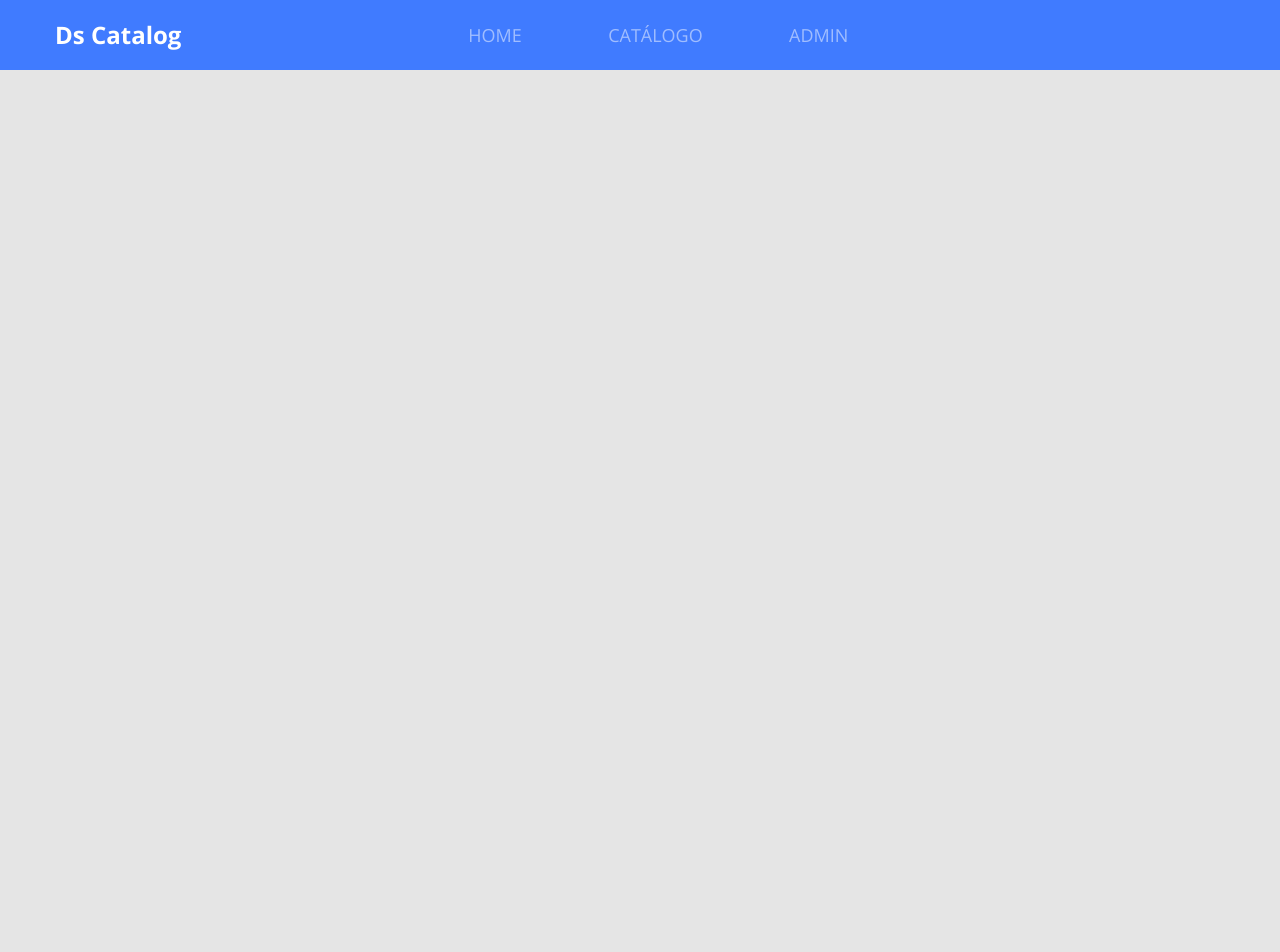
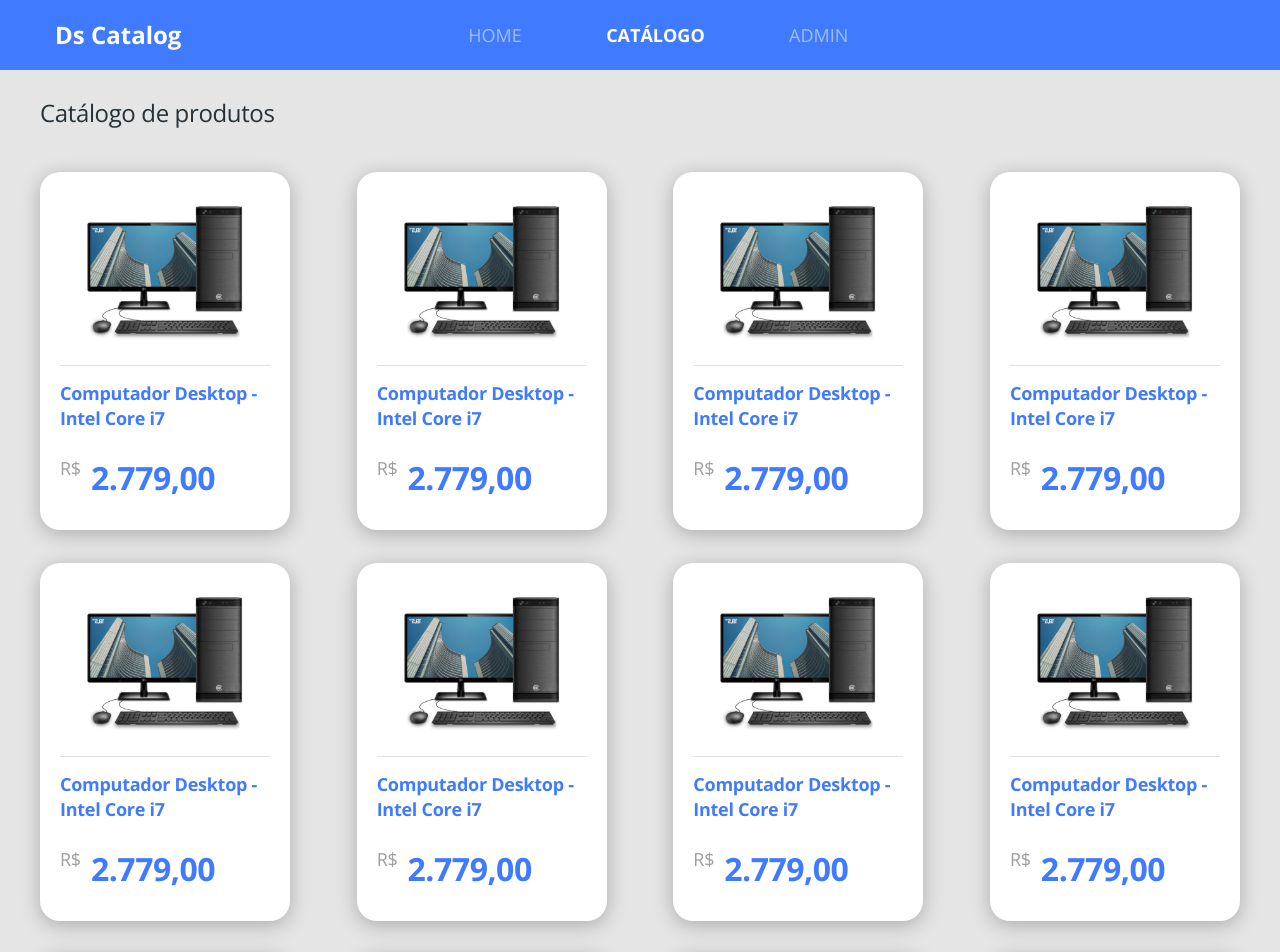
Before and after one commit to moisezdantas/dscatolog-bootcamp-devsuperior, a React (Create React App) app in the folder front-web/: page /products in a window 1280 px wide. Shown: the top 952 px of the page. Before the commit the page ends 800 px from the top, so only its background shows below. Built offline with nearby package versions, Linux system fonts and the light colour scheme.

Commit message:
add route product

```diff
--- a/front-web/src/Routes.tsx
+++ b/front-web/src/Routes.tsx
@@ -3,6 +3,7 @@ import { BrowserRouter, Route, Switch } from "react-router-dom";
 import Navbar from "./core/components/Navbar";
 import Admin from "./pages/Admin";
 import Catalog from "./pages/Catalog";
+import ProductDetails from "./pages/Catalog/components/ProductDetails";
 import Home from "./pages/Home";
 
 const Routes = () => (
@@ -12,8 +13,11 @@ const Routes = () => (
       <Route path="/" exact>
         <Home />
       </Route>
-      <Route path="/catalog">
+      <Route path="/products" exact>
         <Catalog />
+      </Route>
+      <Route path="/products/:productId">
+        <ProductDetails />
       </Route>
       <Route path="/admin">
         <Admin />
--- a/front-web/src/core/components/Navbar/index.tsx
+++ b/front-web/src/core/components/Navbar/index.tsx
@@ -15,7 +15,7 @@ const Navbar = () => (
           <NavLink to="/" activeClassName="active" exact>HOME</NavLink>
         </li>
         <li>
-          <NavLink to="/catalog" activeClassName="active">CATÁLOGO</NavLink>
+          <NavLink to="/products" activeClassName="active">CATÁLOGO</NavLink>
         </li>
         <li>
           <NavLink to="/admin" activeClassName="active">ADMIN</NavLink>
--- /dev/null
+++ b/front-web/src/pages/Catalog/components/ProductDetails/index.tsx
@@ -0,0 +1,20 @@
+import React from 'react';
+import { useParams } from 'react-router-dom';
+import './styles.scss';
+
+type ParamsType ={
+    productId: string;
+}
+
+const ProductDetails = () => {
+
+    const { productId } = useParams<ParamsType>();
+
+    return (
+        <div className="product-details-container">
+            <h1>Details - {productId}</h1>
+        </div>
+    )
+}
+
+export default ProductDetails;
--- a/front-web/src/pages/Catalog/index.tsx
+++ b/front-web/src/pages/Catalog/index.tsx
@@ -1,4 +1,5 @@
 import React from "react";
+import { Link } from "react-router-dom";
 import ProductCard from "./components/ProductCard";
 import './styles.scss';
 
@@ -9,26 +10,26 @@ const Catalog = () => {
           Catálogo de produtos
       </div>
       <div className="catalog-products">
-        <ProductCard/>
-        <ProductCard/>
-        <ProductCard/>
-        <ProductCard/>
-        <ProductCard/>
-        <ProductCard/>
-        <ProductCard/>
-        <ProductCard/>
-        <ProductCard/>
-        <ProductCard/>
-        <ProductCard/>
-        <ProductCard/>
-        <ProductCard/>
-        <ProductCard/>
-        <ProductCard/>
-        <ProductCard/>
-        <ProductCard/>
-        <ProductCard/>
-        <ProductCard/>
-        <ProductCard/>
+        <Link to="/products/1"><ProductCard/></Link>
+        <Link to="/products/2"><ProductCard/></Link>
+        <Link to="/products/3"><ProductCard/></Link>
+        <Link to="/products/4"><ProductCard/></Link>
+        <Link to="/products/5"><ProductCard/></Link>
+        <Link to="/products/6"><ProductCard/></Link>
+        <Link to="/products/7"><ProductCard/></Link>
+        <Link to="/products/8"><ProductCard/></Link>
+        <Link to="/products/9"><ProductCard/></Link>
+        <Link to="/products/10"><ProductCard/></Link>
+        <Link to="/products/11"><ProductCard/></Link>
+        <Link to="/products/12"><ProductCard/></Link>
+        <Link to="/products/13"><ProductCard/></Link>
+        <Link to="/products/14"><ProductCard/></Link>
+        <Link to="/products/15"><ProductCard/></Link>
+        <Link to="/products/16"><ProductCard/></Link>
+        <Link to="/products/17"><ProductCard/></Link>
+        <Link to="/products/18"><ProductCard/></Link>
+        <Link to="/products/19"><ProductCard/></Link>
+        <Link to="/products/20"><ProductCard/></Link>
       </div>
     </div>
   );
--- a/front-web/src/pages/Home/index.tsx
+++ b/front-web/src/pages/Home/index.tsx
@@ -17,7 +17,7 @@ const Home = () => {
             produtos disponíveis no
             mercado.
           </p>
-          <Link to="/catalog">
+          <Link to="/products">
             <ButtonIcon text="inicie agora sua busca"/>
           </Link>
         </div>
```
Also changed, not shown: front-web/src/pages/Catalog/components/ProductDetails/styles.scss (added).
